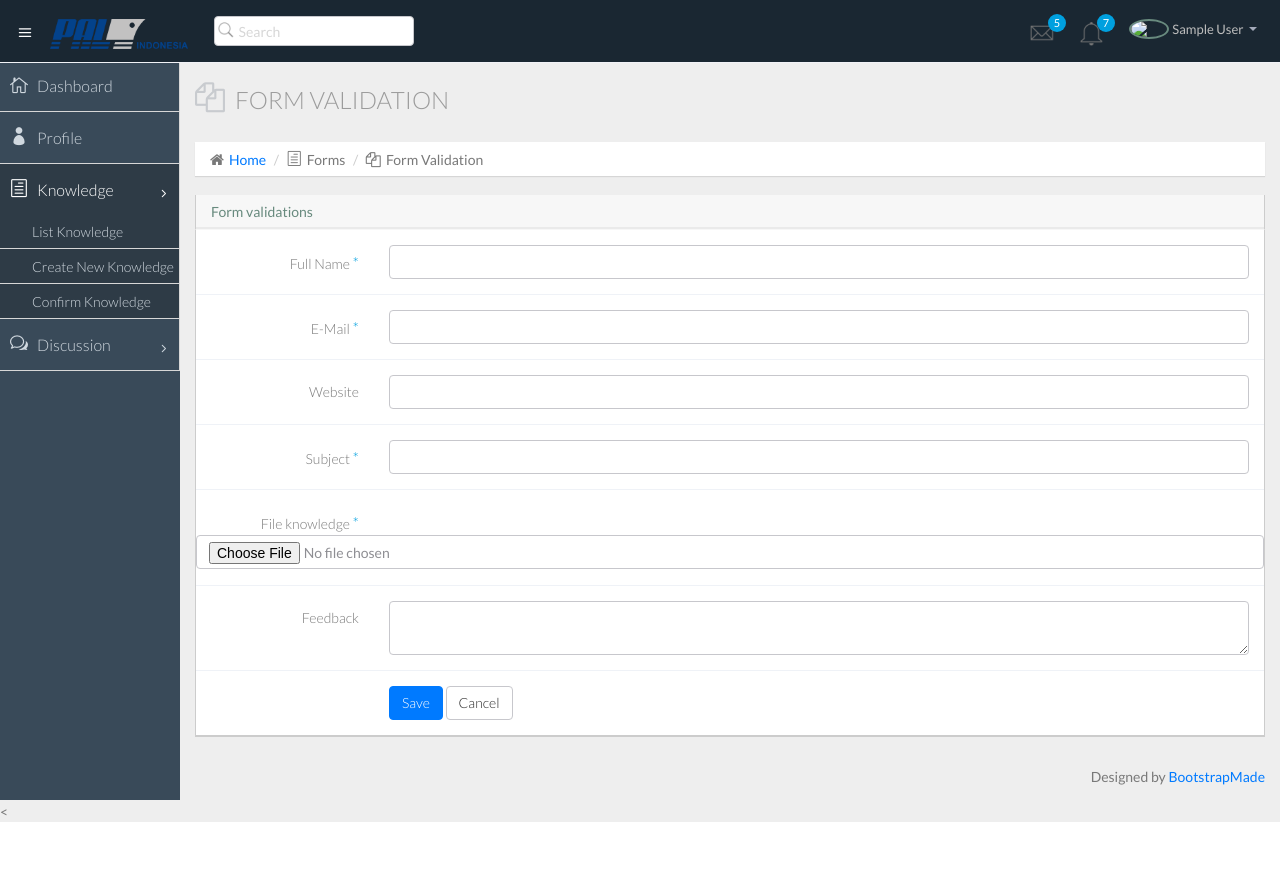
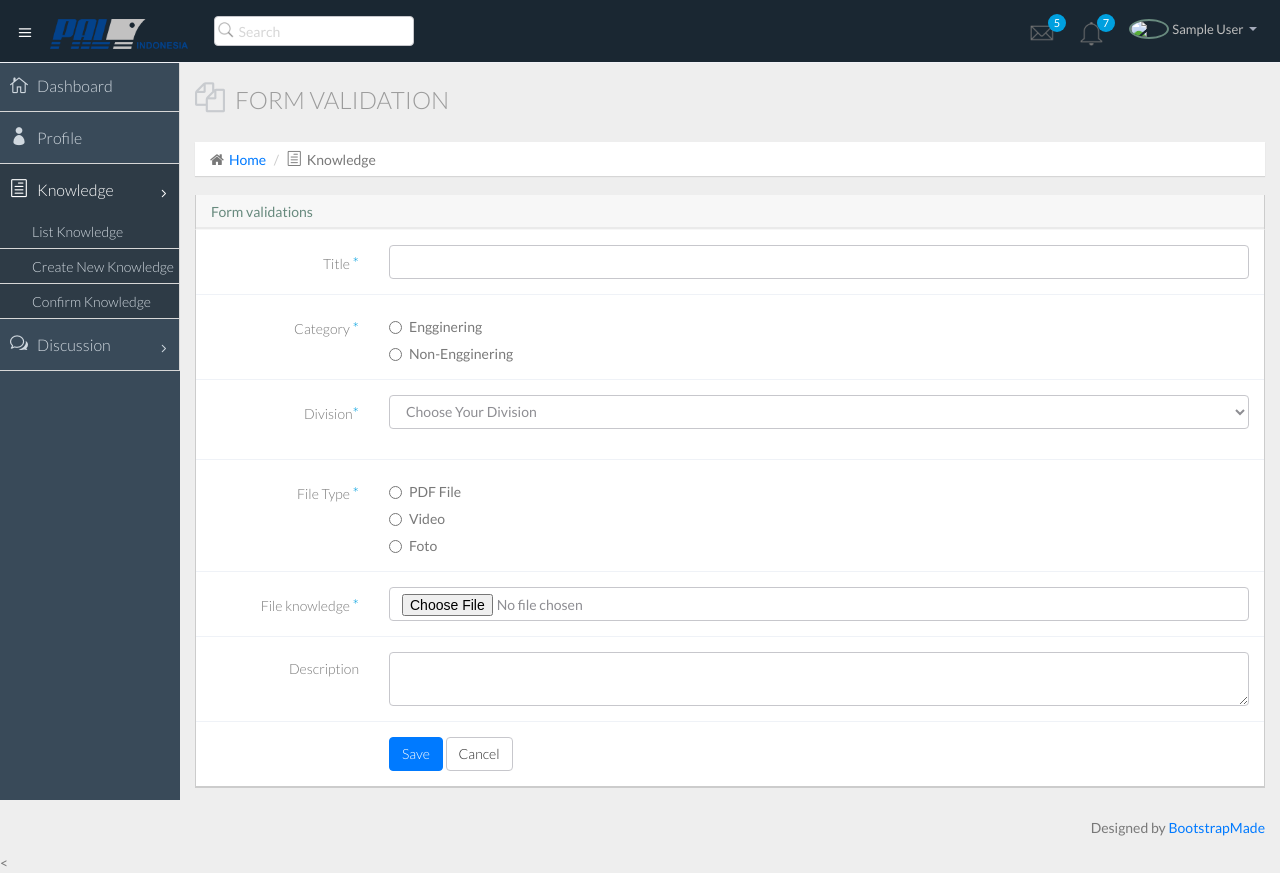
Before and after one commit to magridprisca/pal, a CodeIgniter app: page /pal/C_knowledge/add in a window 1280 px wide. Before the commit the page ends 822 px from the top, so only its background shows below. Run offline with CodeIgniter, Linux system fonts and the light colour scheme; the visitor is signed in with stand-in values (Sample User, id 1); data that the repository does not hold is empty.

Commit message:
benerin link + input

```diff
--- a/application/views/staff/V_header_staff.php
+++ b/application/views/staff/V_header_staff.php
@@ -237,7 +237,7 @@
                       </a>
             <ul class="sub">
               <li><a class="" href="form_component.html">List Knowledge</a></li>
-              <li><a class="" href="form_validation.html">Create New Knowledge</a></li>
+              <li><a class="" href="<?= base_url('C_knowledge/add');?>">Create New Knowledge</a></li>
             </ul>
           </li>
           <li class="sub-menu <?php if($menu=='discussion') echo 'active'; ?>">
--- a/application/views/umum/V_addKnowledge.php
+++ b/application/views/umum/V_addKnowledge.php
@@ -2,9 +2,8 @@
           <div class="col-lg-12">
             <h3 class="page-header"><i class="fa fa-files-o"></i> Form Validation</h3>
             <ol class="breadcrumb">
-              <li><i class="fa fa-home"></i><a href="index.html">Home</a></li>
-              <li><i class="icon_document_alt"></i>Forms</li>
-              <li><i class="fa fa-files-o"></i>Form Validation</li>
+              <li><i class="fa fa-home"></i><a href="<?= base_url($_SESSION['level']);?>">Home</a></li>
+              <li><i class="icon_document_alt"></i>Knowledge</li>
             </ol>
           </div>
         </div>
@@ -19,40 +18,57 @@
                 <div class="form">
                   <form class="form-validate form-horizontal" id="feedback_form" method="get" action="">
                     <div class="form-group ">
-                      <label for="cname" class="control-label col-lg-2">Full Name <span class="required">*</span></label>
+                      <label for="cname" class="control-label col-lg-2">Title <span class="required">*</span></label>
                       <div class="col-lg-10">
-                        <input class="form-control" id="cname" name="fullname" minlength="5" type="text" required />
+                        <input class="form-control" id="title" name="title" minlength="5" type="text" required />
                       </div>
                     </div>
                     <div class="form-group ">
-                      <label for="cemail" class="control-label col-lg-2">E-Mail <span class="required">*</span></label>
+                      <label for="cemail" class="control-label col-lg-2">Category <span class="required">*</span></label>
                       <div class="col-lg-10">
-                        <input class="form-control " id="cemail" type="email" name="email" required />
+                        <div class="radio">
+                          <label><input type="radio" name="category" value="0">Engginering</label>
+                        </div>
+                        <div class="radio">
+                          <label><input type="radio" name="category" value="1">Non-Engginering</label>
+                        </div>
                       </div>
                     </div>
-                    <div class="form-group ">
-                      <label for="curl" class="control-label col-lg-2">Website</label>
+                    <div class="form-group">
+                      <label for="divi" class="control-label col-lg-2">Division<span class="required">*</span></label>
                       <div class="col-lg-10">
-                        <input class="form-control " id="curl" type="url" name="url" />
-                      </div>
+                      <select class="form-control m-bot15" name="divisi">
+                          <option>Choose Your Division</option>
+                          <?php foreach($divisi as $div) { ?>
+                            <option value="<?= $div->divisionID ?>"><?= $div->divisionName ?></option>
+                          <?php } ?>
+                      </select>
+                    </div>
                     </div>
                     <div class="form-group ">
-                      <label for="cname" class="control-label col-lg-2">Subject <span class="required">*</span></label>
+                      <label for="cemail" class="control-label col-lg-2">File Type <span class="required">*</span></label>
                       <div class="col-lg-10">
-                        <input class="form-control" id="subject" name="subject" minlength="5" type="text" required />
+                        <div class="radio">
+                          <label><input type="radio" name="tipe">PDF File</label>
+                        </div>
+                        <div class="radio">
+                          <label><input type="radio" name="tipe">Video</label>
+                        </div>
+                        <div class="radio">
+                          <label><input type="radio" name="tipe">Foto</label>
+                        </div>
                       </div>
                     </div>
                     <div class="form-group">
                       <label for="cname" class="control-label col-lg-2">File knowledge <span class="required">*</span></label>
-                      <input class="form-control" type="file" id="exampleInputFile" name="file">
                       <div class="col-lg-10">
-
-                    </div>
+                        <input class="form-control" type="file" id="exampleInputFile" name="file">
+                      </div>
                     </div>
                     <div class="form-group ">
-                      <label for="ccomment" class="control-label col-lg-2">Feedback</label>
+                      <label for="ccomment" class="control-label col-lg-2">Description</label>
                       <div class="col-lg-10">
-                        <textarea class="form-control " id="ccomment" name="comment" required></textarea>
+                        <textarea class="form-control " id="description" name="description" required></textarea>
                       </div>
                     </div>
                     <div class="form-group">
--- a/application/views/umum/V_dashboard.php
+++ b/application/views/umum/V_dashboard.php
@@ -4,7 +4,7 @@
           <div class="col-lg-12">
             <h3 class="page-header"><i class="fa fa-laptop"></i> Dashboard</h3>
             <ol class="breadcrumb">
-              <li><i class="fa fa-home"></i><a href="index.html">Home</a></li>
+              <li><i class="fa fa-home"></i><a href="<?= base_url($_SESSION['level']);?>">Home</a></li>
               <li><i class="fa fa-laptop"></i>Dashboard</li>
             </ol>
           </div>
--- a/application/views/umum/V_profile.php
+++ b/application/views/umum/V_profile.php
@@ -2,7 +2,7 @@
           <div class="col-lg-12">
             <h3 class="page-header"><i class="fa fa-user-md"></i> Profile</h3>
             <ol class="breadcrumb">
-              <li><i class="fa fa-home"></i><a href="<?php echo base_url('admin') ?>">Home</a></li>
+              <li><i class="fa fa-home"></i><a href="<?php echo base_url($_SESSION['level']) ?>">Home</a></li>
               <li><i class="fa fa-user-md"></i>Profile</li>
             </ol>
           </div>
```
